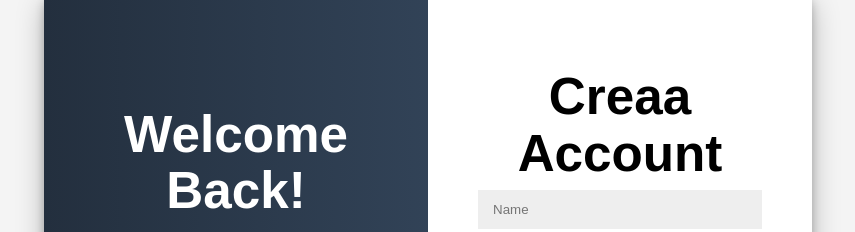
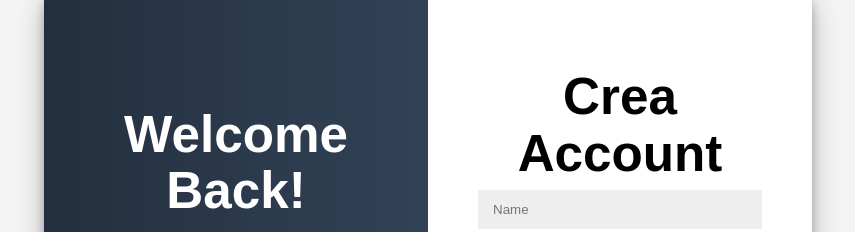
Before and after one commit to MargaroneGiada/Access_Anomaly_Detection--sistemi_cloud, a React (Vite) app in the folder frontend/aad-website/: page / in a window 1280 px wide. Both pictures are taken after a click on the button "SIGN UP". Shown: the part 140-372 px from the top of the page, without its empty margins (212-1067 px from the left). Built offline with nearby package versions, Linux system fonts and the light colour scheme.

Commit message:
feat(workflows): update deploy.yml

```diff
--- a/frontend/aad-website/src/Login.jsx
+++ b/frontend/aad-website/src/Login.jsx
@@ -22,7 +22,7 @@ function Login() {
 
                 <div className="form-container sign-up-container">
                     <form onSubmit={handleSignUp}>
-                        <h1>Creaa Account</h1>
+                        <h1>Crea Account</h1>
 
                         <input type="text" placeholder="Name" />
                         <input type="email" placeholder="Email" />
```
